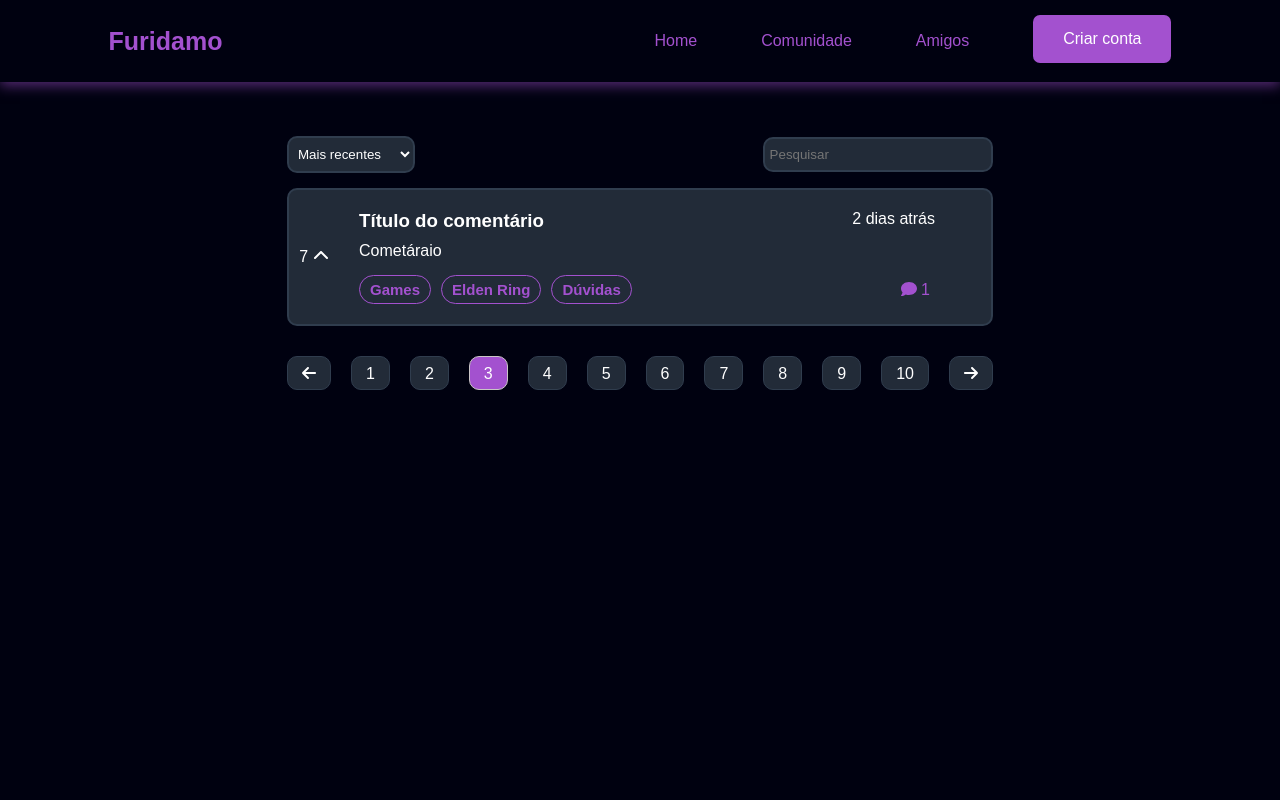
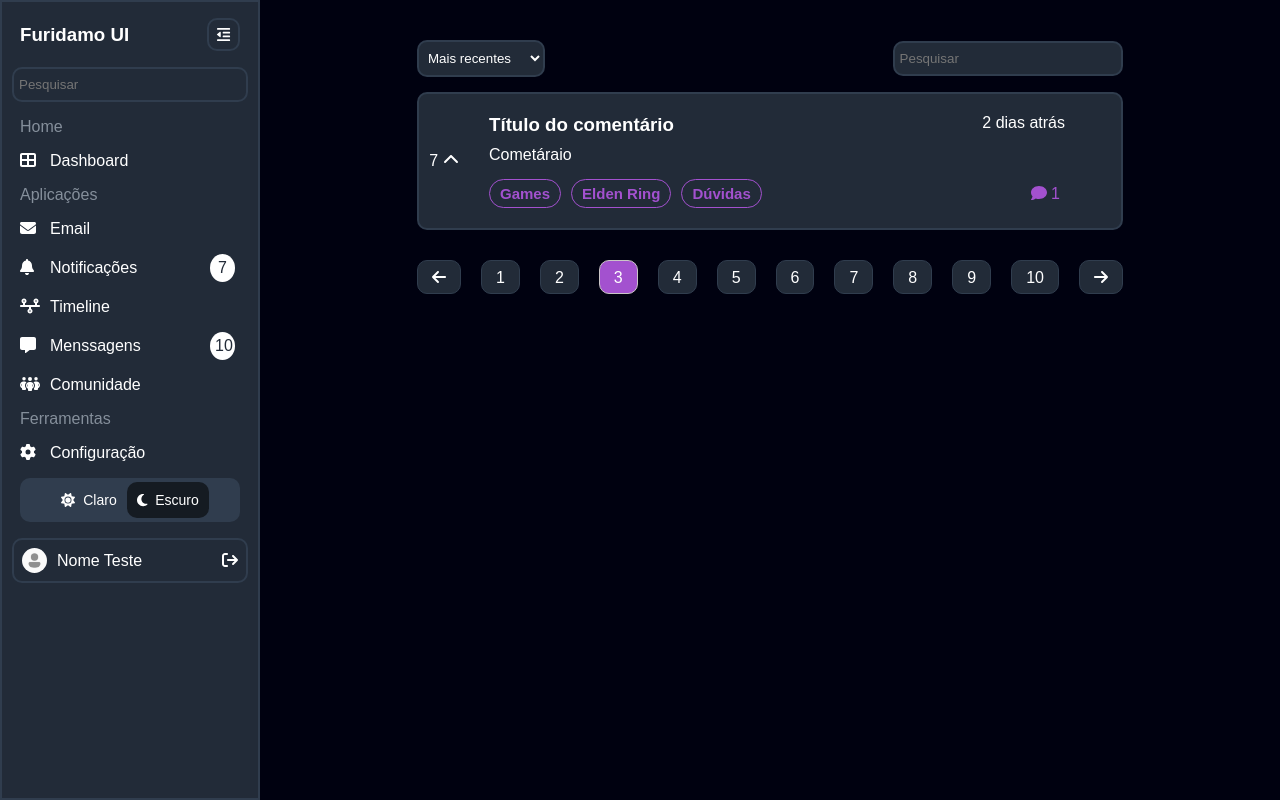
Before and after one commit to E3ND/Furidamo_Project_FrontEnd, a React (Create React App) app: page / in a window 1280 px wide. Built offline with nearby package versions, Linux system fonts and the light colour scheme.

Commit message:
📝 (App.tsx): Comment out the Header component to temporarily remove it from the UI ✨ (Home.tsx): Add new icons and styling to the Home page for the Furidamo UI design 📝 (Home.tsx): Update styles for the Home page to include a new menu layout and theme options

```diff
--- a/src/App.tsx
+++ b/src/App.tsx
@@ -21,7 +21,7 @@ function App() {
 
     <Router>
       <UserProvider>
-        <Header />
+        {/* <Header /> */}
         <Routes>
           <Route path='/login' element={<Login />} />
           <Route path='/register' element={<Register />} />
--- a/src/components/pages/home/Home.tsx
+++ b/src/components/pages/home/Home.tsx
@@ -1,3 +1,17 @@
+import { FontAwesomeIcon } from "@fortawesome/react-fontawesome";
+import { faArrowRightFromBracket } from "@fortawesome/free-solid-svg-icons";
+import { faTableCellsLarge } from "@fortawesome/free-solid-svg-icons";
+import { faEnvelope } from "@fortawesome/free-solid-svg-icons";
+import { faBell } from "@fortawesome/free-solid-svg-icons";
+import { faMessage } from "@fortawesome/free-solid-svg-icons";
+import { faGear } from "@fortawesome/free-solid-svg-icons";
+import { faSun } from "@fortawesome/free-solid-svg-icons";
+import { faMoon } from "@fortawesome/free-solid-svg-icons";
+import { faOutdent } from "@fortawesome/free-solid-svg-icons";
+import { faIndent } from "@fortawesome/free-solid-svg-icons";
+import { faTimeline } from "@fortawesome/free-solid-svg-icons";
+import { faPeopleGroup } from "@fortawesome/free-solid-svg-icons";
+
 import Post from "../../post/Post"
 
 import Style from './styles.module.scss';
@@ -5,8 +19,82 @@ import Style from './styles.module.scss';
 export default function Home() {
     return (
         <div className={Style.container}>
-            <br /> <br /> <br />
-            <Post />
+            <div className={Style.box_menu}>
+                <div className={Style.site_ui}>
+                    {/* <img src="" alt="" /> */}
+                    <h3>Furidamo UI</h3>
+                    <div><FontAwesomeIcon icon={faOutdent} /></div>
+                    {/* <div><FontAwesomeIcon icon={faIndent} /></div> */}
+                </div>
+
+                <div className={Style.input_profile}>
+                    <input type="search" placeholder="Pesquisar" name="" id="" />
+                </div>
+
+                <div className={Style.list}>
+                    <p className={Style.content_title}>Home</p>
+                    <div className={Style.dashboard}>
+                        <div><FontAwesomeIcon icon={faTableCellsLarge} /></div>
+                        <p>Dashboard</p>
+                    </div>
+
+                    <p className={Style.content_title}>Aplicações</p>
+                    <div className={Style.dashboard}>
+                        <div><FontAwesomeIcon icon={faEnvelope} /></div>
+                        <p>Email</p>
+                    </div>
+
+                    <div className={Style.dashboard}>
+                        <div><FontAwesomeIcon icon={faBell} /></div>
+                        <p>Notificações</p>
+                        <div className={Style.number_ocorrency}>7</div>
+                    </div>
+
+                    <div className={Style.dashboard}>
+                        <div><FontAwesomeIcon icon={faTimeline} /></div>
+                        <p>Timeline</p>
+                    </div>
+
+                    <div className={Style.dashboard}>
+                        <div><FontAwesomeIcon icon={faMessage} /></div>
+                        <p>Menssagens</p>
+                        <div className={Style.number_ocorrency}>10</div>
+                    </div>
+
+                    <div className={Style.dashboard}>
+                        <div><FontAwesomeIcon icon={faPeopleGroup} /></div>
+                        <p>Comunidade</p>
+                    </div>
+
+                    <p className={Style.content_title}>Ferramentas</p>
+                    <div className={Style.dashboard}>
+                        <div><FontAwesomeIcon icon={faGear} /></div>
+                        <p>Configuração</p>
+                    </div>
+
+                    <div className={Style.color_site}>
+                        <div className={Style.color_site_container}>
+                            <div className={Style.light_theme}>
+                                <div><FontAwesomeIcon icon={faSun} /></div>
+                                <p>Claro</p>
+                            </div>
+                            <div className={Style.dark_theme}>
+                                <div><FontAwesomeIcon icon={faMoon} /></div>
+                                <p>Escuro</p>
+                            </div>
+                        </div>
+                    </div>
+
+                    <div className={Style.profile}>
+                        <img src="image/profile.png" width={25} height={25} alt="" />
+                        <p>Nome Teste</p>
+                        <div><FontAwesomeIcon icon={faArrowRightFromBracket} /></div>
+                    </div>
+                </div>
+            </div>
+            <div className={Style.box_post}>
+                <Post />
+            </div>
         </div>
     )
 }
--- a/src/components/pages/home/styles.module.scss
+++ b/src/components/pages/home/styles.module.scss
@@ -1,4 +1,157 @@
 .container {
+    box-sizing: border-box;
+    display: flex;
     width: 100%;
-    justify-items: center;
+    height: 100vh;
+
+
+    .site_ui {
+        display: flex;
+        margin: 16px 18px;
+        align-items: center;
+
+        div {
+            margin-left: auto;
+            padding: 6px 8px;
+            border: 2px solid rgb(48, 61, 78);
+            border-radius: 10px;
+            font-size: 15px;
+            cursor: pointer;
+        }
+
+        div:hover {
+            transition: 0.2s;
+            color: var(--color-text-hover);
+        }
+    }
+
+    .box_menu {
+        width: 20vw;
+        max-width: 300px;
+        min-width: 230px;
+        overflow: hidden;
+        background-color: rgb(34, 43, 56);
+        border: 2px solid rgb(48, 61, 78);
+        color: white;
+
+        .profile {
+            display: flex;
+            align-items: center;
+            margin: 10px 10px;
+            padding: 8px 8px;
+            border: 2px solid rgb(48, 61, 78);
+            border-radius: 10px;
+
+            img {
+                border-radius: 100%;
+                margin-right: 10px;
+                cursor: pointer;
+            }
+
+            p {
+                cursor: pointer;
+            }
+
+            div {
+                margin-left: auto;
+                cursor: pointer;
+            }
+        }
+
+        .input_profile {
+            margin: 10px 10px;
+            input {
+                padding: 8px 5px;
+                width: 100%;
+                border-radius: 10px;
+                background-color: rgb(34, 43, 56);
+                border: 2px solid rgb(48, 61, 78);
+                color: white;
+            }
+        }
+
+        .list {
+            .content_title {
+                color: #858f9b;
+                margin: 16px 18px;
+            }
+
+            .dashboard {
+                display: flex;
+                margin: 16px 18px;
+                align-items: center;
+
+                div {
+                    width: 20px;
+                    margin-right: 5px;
+                }
+
+                p {
+                    margin: 0 5px;
+                }
+
+                .number_ocorrency {
+                    width: 15px;
+                    aspect-ratio: 1 / 1;
+                    background-color: white;
+                    color: rgb(34, 43, 56);
+                    margin-left: auto;
+                    padding: 5px;
+                    border-radius: 100%;
+                    text-align: center;
+                }
+            }
+
+            .color_site {
+                display: flex;
+                background-color: rgb(48, 61, 78);
+                align-items: center;
+                margin: 16px 18px;
+                padding: 4px 0;
+                border-radius: 10px;
+                justify-content: center;
+
+                .color_site_container {
+                    display: flex;
+                }
+
+                .light_theme {
+                    display: flex;
+                    // margin-left: 40px;
+                    padding: 10px;
+
+                    div {
+                        font-size: 14px;
+                    }
+
+                    p {
+                        font-size: 14px;
+                        margin-left: 8px;
+                    }
+                }
+
+                .dark_theme {
+                    display: flex;
+                    background-color: rgb(21, 27, 34);
+                    padding: 10px;
+                    border-radius: 10px;
+                    // margin-left: auto;
+
+                    div {
+                        font-size: 14px;
+                    }
+
+                    p {
+                        font-size: 14px;
+                        margin-left: 8px;
+                    }
+                }
+            }
+        }
+    }
+
+    .box_post {
+        margin: 0 auto;
+        padding-top: 40px;
+    }
 }
```
